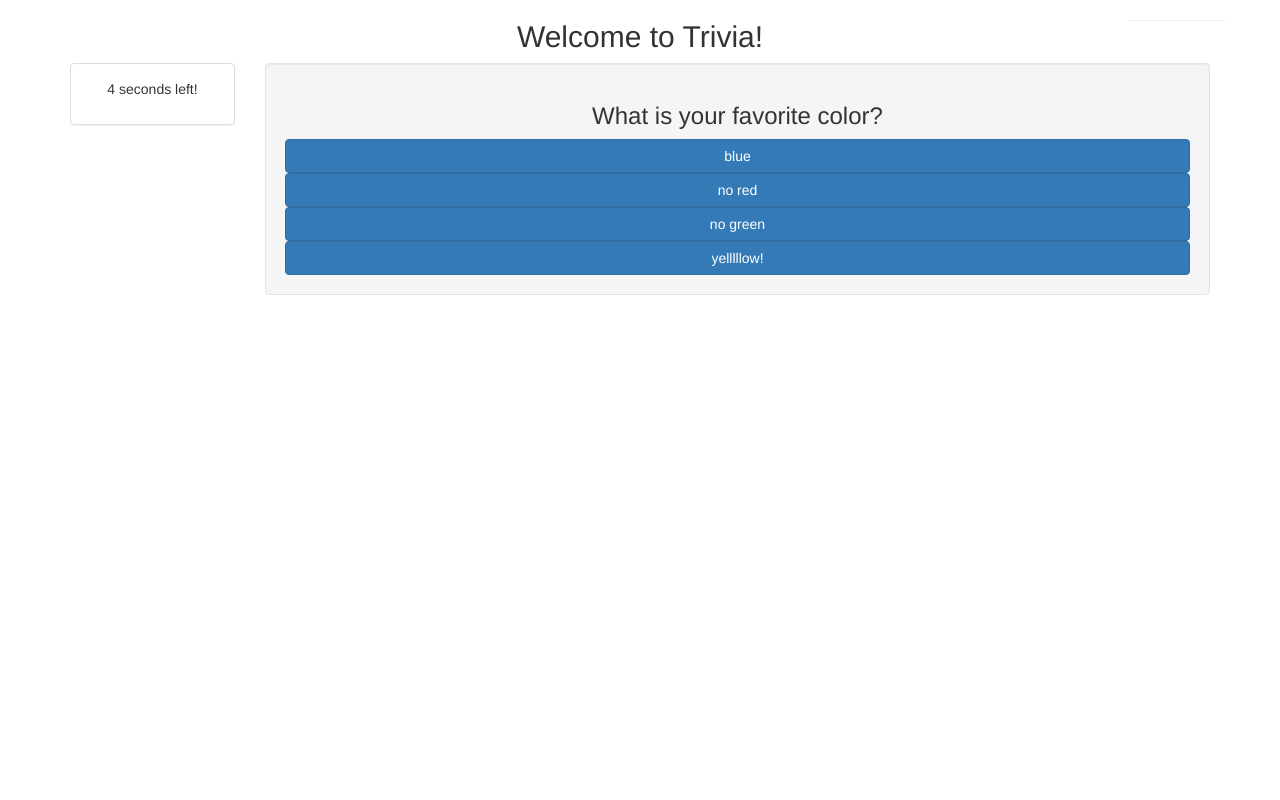
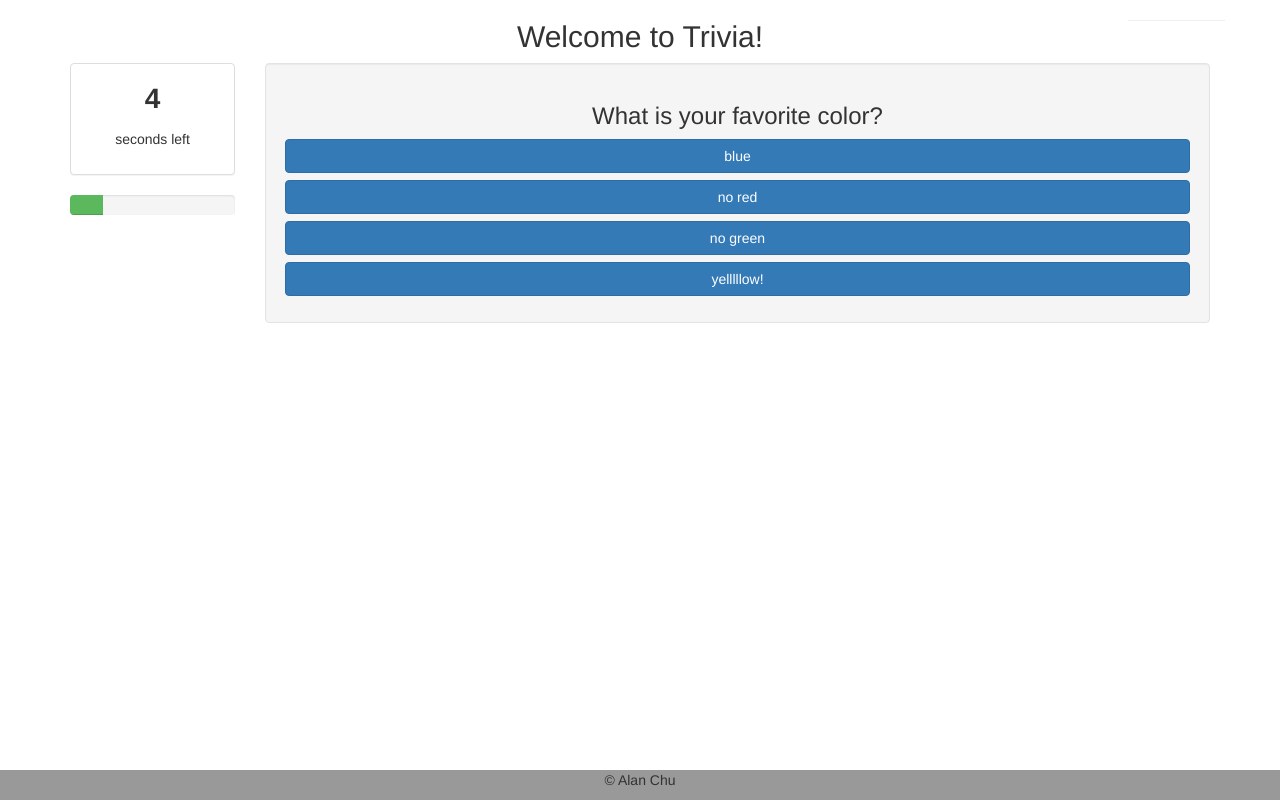
Before and after one commit to thechutrain/Trivia-Game, a PHP site: page / in a window 1280 px wide. Run offline with PHP 8.4, Linux system fonts and the light colour scheme; some libraries are stand-ins or nearby versions.

Commit message:
added a progress bar, cleaned up little bug that game wasn't resetting game stats, added a little css and a footer

```diff
--- a/assets/css/style.css
+++ b/assets/css/style.css
@@ -2,3 +2,24 @@
 /*body {
   background-color: red;
 }*/
+
+/* ---------->>> Fonts & Styles <<<-----------*/
+#seconds {
+  font-size: 2em;
+  font-weight: 600;
+}
+
+/* ---------->>> Buttons! <<<-----------*/
+.btn-answerChoice {
+  margin-bottom: 0.5em;
+}
+
+/* ---------->>> Footer <<<-----------*/
+#footer {
+   position:fixed;
+   left:0px;
+   bottom:0px;
+   height:30px;
+   width:100%;
+   background:#999;
+}
--- /dev/null
+++ b/assets/javascript/TriviaData.js
@@ -0,0 +1,55 @@
+// -----  Questions & Answers Data -----
+// TO DO: eventually put the data in a separate file and import it
+TriviaData = [
+  {
+    "question": "What is your favorite color?",
+    "answerChoices": ["blue", "no red", "no green", "yelllllow!"],
+    "correctAnswer": 0,
+    // 'URL': "www.google.com",
+  },
+  {
+    "question": "What is the capital of Hungry?",
+    "answerChoices": [
+      "Turkey",
+      "Budapest",
+      "Bucharest",
+      "ohh boyy am I hungry!"],
+    "correctAnswer": 1,
+    // 'URL': "www.google.com",
+  },
+  {
+    "question": "Who wrote the book Cat\'s cradle?", // tricky to put something in italics!
+    "answerChoices": [
+      "Ray Bradbury",
+      "F. Scott Fitzgerald",
+      "Ernest Hemingway",
+      "Kurt Vonnegut",
+    ],
+    "correctAnswer": 3,
+  },
+  {
+    "question": "Which creature on Hoth captures Luke Skywalker?",
+    "answerChoices": [
+      "Darth Vader",
+      "Wampa",
+      "Tauntaun",
+      "Jawa"
+    ],
+    "correctAnswer": 1, // index of the correct answer
+  },
+  {
+    "question": "question goes here",
+    "answerChoices": [
+      "a",
+      "b",
+      "c",
+      "d"
+    ],
+    "correctAnswer": 2, // index of the correct answer
+  },
+
+];
+
+// EXPORT DATA
+// exports.data = data;
+// export default TriviaData;
--- a/assets/javascript/main.js
+++ b/assets/javascript/main.js
@@ -1,35 +1,6 @@
-// -----  Questions & Answers Data -----
-// TO DO: eventually put the data in a separate file and import it
-data = [
-  {
-    "question": "What is your favorite color?",
-    "answerChoices": ["blue", "no red", "no green", "yelllllow!"],
-    "correctAnswer": 0,
-    // 'URL': "www.google.com",
-  },
-  {
-    "question": "What is the capital of Hungry?",
-    "answerChoices": [
-      "Turkey",
-      "Budapest",
-      "Bucharest",
-      "ohh boyy am I hungry!"],
-    "correctAnswer": 1,
-    // 'URL': "www.google.com",
-  },
-  // {
-  //   "question": "Who wrote the book Cat\'s cradle?", // tricky to put something in italics!
-  //   "answerChoices": [
-  //     "Ray Bradbury",
-  //     "F. Scott Fitzgerald",
-  //     "Ernest Hemingway",
-  //     "Kurt Vonnegut",
-  //   ],
-  //   "correctAnswer": 3,
-  //
-  // }
-
-];
+// import TriviaData from './data';
+// var data_file = require('./data');
+// var triviaData = data_file.data;
 
 // ----- Main functionality -----
 var Game = {
@@ -38,14 +9,23 @@ var Game = {
   currentIndex: 0,
   secondsLeft: 10,
   SECONDS_PER_QUESTION: 10,
-  questions_data: data,
+  questions_data: TriviaData, // defined globally
   user_guess: -1,
-  correctAnswers: 0,
-  incorrectAnswers: 0,
+  correctAnswers: 0, //
+  incorrectAnswers: 0, // keeps track of total incorrect
+  currentQuestion: 0, // keeps track of the question number
+  totalQuestions: 0, // keeps track of total # of questions
+
 
   /* initializes the game, gets called in the read() event listener
   */
   initialize: function(){
+    this.totalQuestions = this.questions_data.length; // initialize property, error if done above
+    // console.log("totalQuestions: " + this.totalQuestions);
+    // 1) Reset Game!
+    this.incorrectAnswer = 0;
+    this.correctAnswers = 0;
+    this.currentQuestion = 0;
     $("#update-target").empty();
     this.currentIndex = 0;
     this.secondsLeft = this.SECONDS_PER_QUESTION;
@@ -60,7 +40,13 @@ var Game = {
   * @param index - the index of the question to present
   */
   nextQuestion: function(index){
-    console.log("next quesiton called!");
+    // console.log("next quesiton called!");
+    // 0) update the progress bar
+    this.currentQuestion ++;
+    var progress = (this.currentQuestion / this.totalQuestions) * 100; // need as %
+    progress = "width: " + progress.toString() + "%";
+    // console.log(progress);
+    $(".progress-bar").attr("style", progress);
     // 1) check to see if the index is not in the question data array
     if (index >= this.questions_data.length){
       this.gameOver();
--- a/index.html
+++ b/index.html
@@ -20,15 +20,26 @@
       </div>
 
     <hr>
+
+
       <div class="col-sm-2">
         <div class="panel panel-default">
           <div class="panel-body text-center">
-            <p><span id="seconds"></span> seconds left!</p>
+            <p id="seconds"></p>
+            <p> seconds left</p>
           </div>
         </div>
+
+        <div class="progress">
+          <div class="progress-bar progress-bar-success" role="progressbar" aria-valuenow="40" aria-valuemin="0" aria-valuemax="100" style="width: 0%">
+            <!-- <span class="sr-only">40% Complete (success)</span> -->
+          </div>
+        </div>
+
       </div>
 
       <div class="col-sm-10">
+
         <div class="text-center well" id="update-target">
           <!-- Where messages will be update -->
         </div>
@@ -38,9 +49,13 @@
   </div>
 
 
+  <div id="footer"> <p class="text-center">&copy; Alan Chu</p></div>
 
 <!-- Including scripts here -->
+
+<!-- <script data-main="assets/js/main" src="assets/javascript/require.js"></script> -->
 <script src="https://code.jquery.com/jquery-3.1.1.min.js"></script>
+<script src="assets/javascript/TriviaData.js"></script>
 <script src="assets/javascript/main.js"></script>
 </body>
 </html>
```
Also changed, not shown: assets/javascript/testing.js (deleted, +0 -15 lines), README.md.
